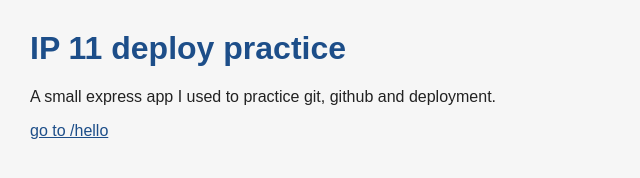
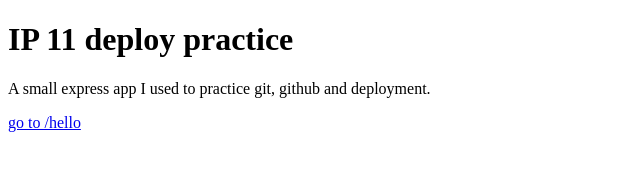
Before and after one commit to Rub064/ip-11, a website: page public/index.html in a window 1280 px wide. Shown: the whole page, without its empty margins (0-640 px from the left). Drawn offline with Linux system fonts and the light colour scheme.

Commit message:
drop the stylesheet, the page does not need it

```diff
--- a/public/index.html
+++ b/public/index.html
@@ -4,11 +4,10 @@
   <meta charset="utf-8">
   <meta name="viewport" content="width=device-width, initial-scale=1">
   <title>IP 11</title>
-  <link rel="stylesheet" href="style.css">
 </head>
 <body>
   <h1>IP 11 deploy practice</h1>
-  <p class="note">A small express app I used to practice git, github and deployment.</p>
+  <p>A small express app I used to practice git, github and deployment.</p>
   <p><a href="/hello">go to /hello</a></p>
 </body>
 </html>
--- a/public/style.css
+++ /dev/null
@@ -1,22 +0,0 @@
-* {
-  box-sizing: border-box;
-}
-
-body {
-  margin: 30px;
-  font-family: Arial, sans-serif;
-  color: #222222;
-  background-color: #f6f6f6;
-}
-
-h1 {
-  color: #1d4e89;
-}
-
-.note {
-  max-width: 500px;
-}
-
-a {
-  color: #1d4e89;
-}
```
